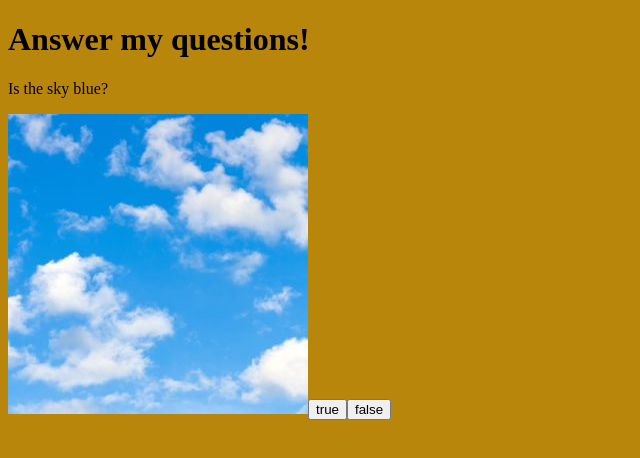
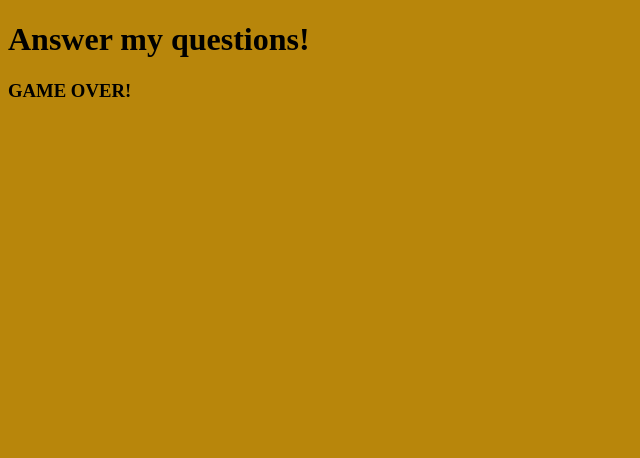
Before and after one commit to Travo100/jquery-extended-session-cbc, a plain HTML site: page index.html in a window 1280 px wide. Shown: the whole page, without its empty margins (0-640 px from the left). Drawn offline with nearby package versions, Linux system fonts and the light colour scheme.

Commit message:
Added sadtrombone

```diff
--- a/assets/javascript/app.js
+++ b/assets/javascript/app.js
@@ -1,6 +1,7 @@
 //$("element you want to select").method()
 var counter = 0;
-
+var timer = 5;
+var audio = new Audio("assets/audio/sadtrombone.mp3");
 var questions = [
     {
         "question": "Is the sky blue?",
@@ -51,3 +52,16 @@ $(document).on("click", ".choice-btn", function(){
         alert("Incorrect! Try again!");
     }
 });
+
+var timerId = setInterval(function() {
+    timer--;
+    $("#timer").text(timer);
+    if(timer === 0) {
+        alert("time up!");
+        clearInterval(timerId);
+        counter = 0;
+        $("#questions-container").hide();
+        $("#timer").text("GAME OVER!");
+        audio.play();
+    }
+}, 1000);
--- a/index.html
+++ b/index.html
@@ -10,6 +10,7 @@
 </head>
 <body>
     <h1>Answer my questions!</h1>
+    <h3 id="timer"></h3>
     <div id="questions-container"></div>
     <script src="assets/javascript/app.js"></script>
 </body>
```
Also changed, not shown: 1 other file.
